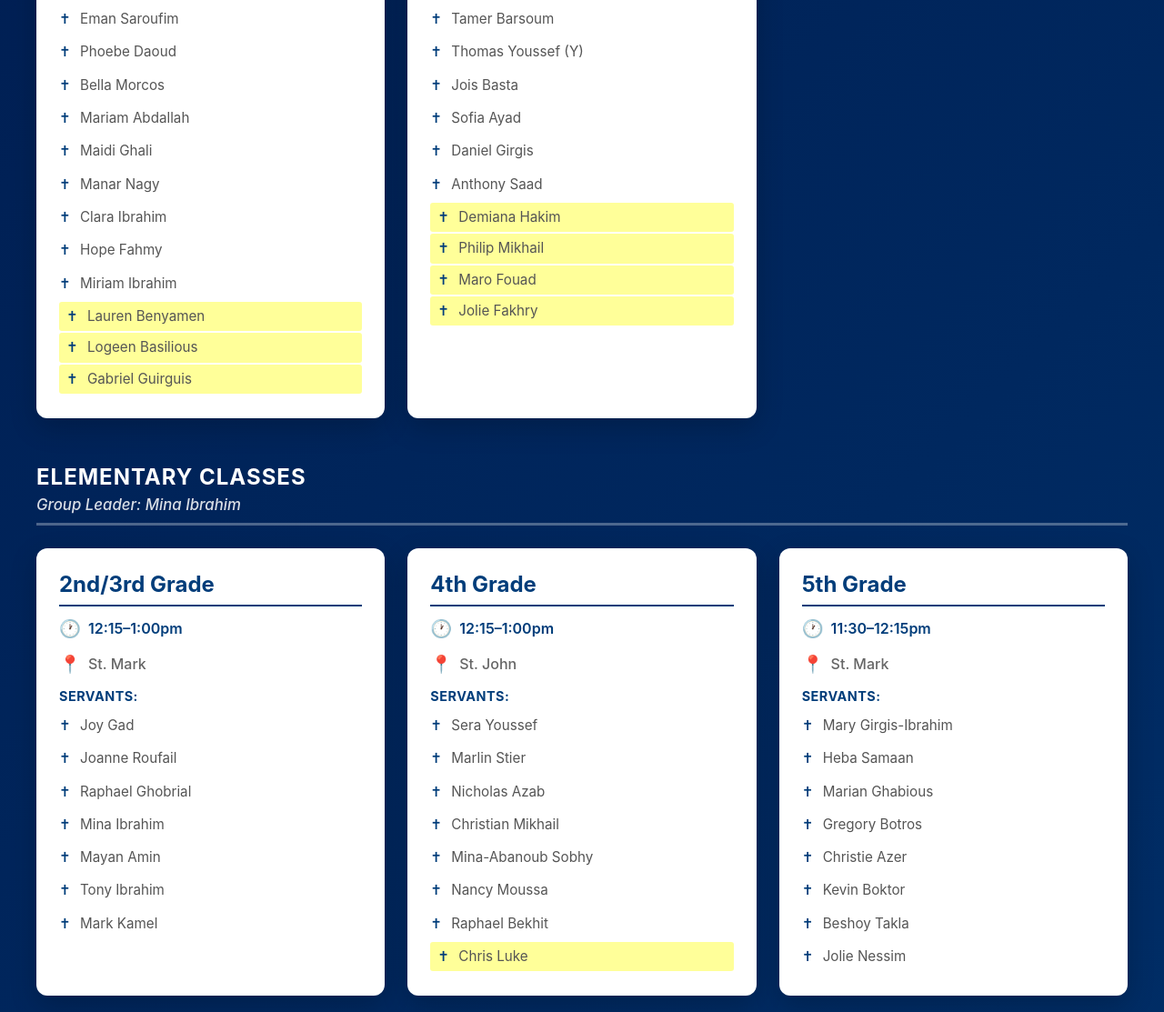
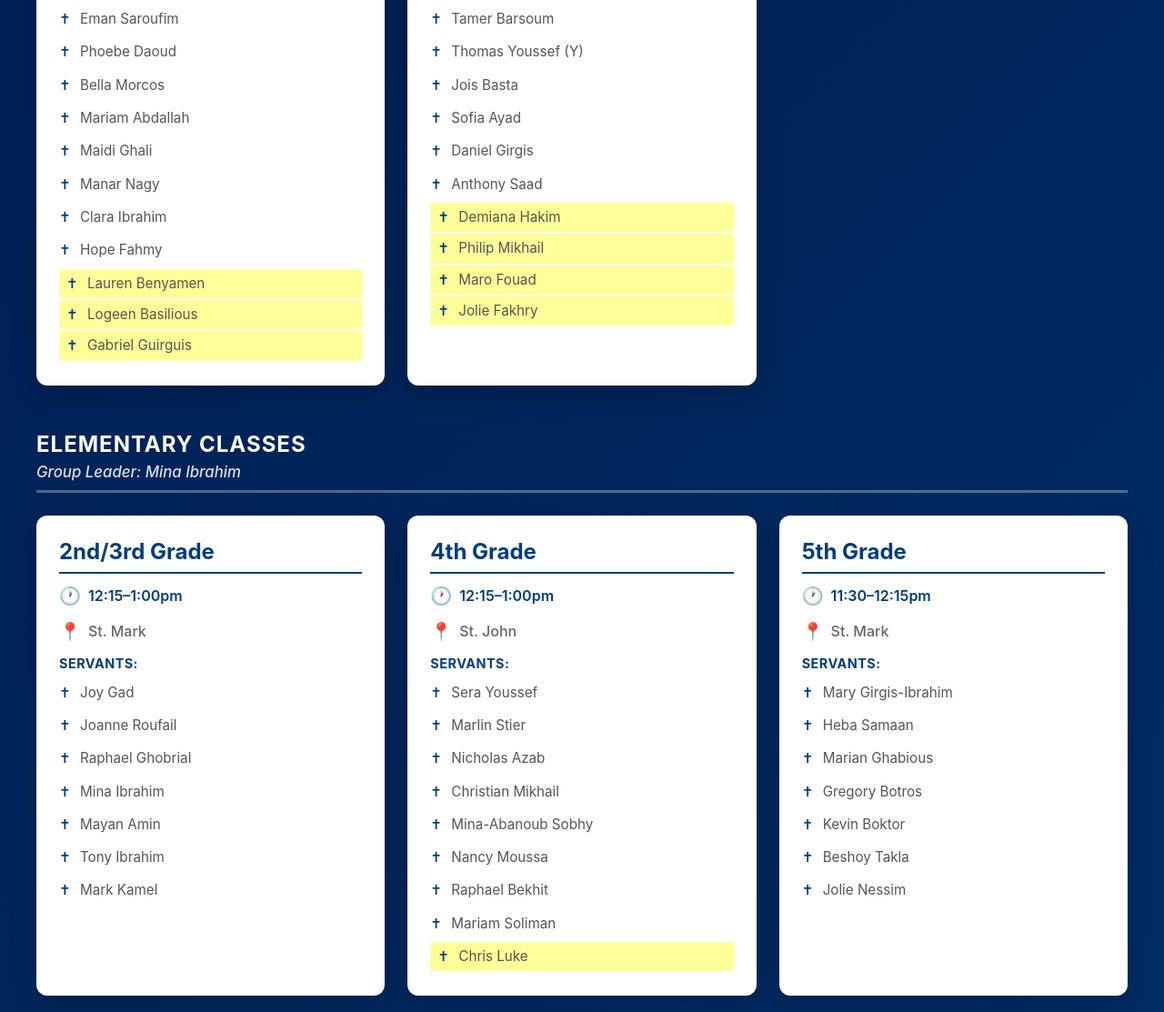
Before and after one commit to christophermetri/sunday-school-assignments, a plain HTML site: page index.html in a window 1280 px wide. Shown: the part 1099-2212 px from the top of the page at 91% size. Drawn offline with Linux system fonts and the light colour scheme.

Commit message:
Add files via upload

```diff
--- a/index.html
+++ b/index.html
@@ -254,7 +254,6 @@
                         <div class="servant">Manar Nagy</div>
                         <div class="servant">Clara Ibrahim</div>
                         <div class="servant">Hope Fahmy</div>
-                        <div class="servant">Miriam Ibrahim</div>
                         <div class="servant new">Lauren Benyamen</div>
                         <div class="servant new">Logeen Basilious</div>
                         <div class="servant new">Gabriel Guirguis</div>
@@ -315,6 +314,7 @@
                         <div class="servant">Mina-Abanoub Sobhy</div>
                         <div class="servant">Nancy Moussa</div>
                         <div class="servant">Raphael Bekhit</div>
+                        <div class="servant">Mariam Soliman</div>
                         <div class="servant new">Chris Luke</div>
                     </div>
                 </div>
@@ -329,7 +329,6 @@
                         <div class="servant">Heba Samaan</div>
                         <div class="servant">Marian Ghabious</div>
                         <div class="servant">Gregory Botros</div>
-                        <div class="servant">Christie Azer</div>
                         <div class="servant">Kevin Boktor</div>
                         <div class="servant">Beshoy Takla</div>
                         <div class="servant">Jolie Nessim</div>
@@ -536,7 +535,9 @@
                     Auxiliary servants are those who, due to studies, living or studying away from the church, or other life circumstances, may not be able to commit to regular weekly service. They remain part of our servants community and are always welcome to serve during Spiritual Days, Mahragan, Summer Camp, retreats, and other special events. Auxiliary servants are also servants who have had less than 50% attendance to the service.
                 </p>
                 <div style="display: grid; grid-template-columns: repeat(auto-fit, minmax(250px, 1fr)); gap: 15px;">
+                    <div class="servant">Andrew Loka</div>
                     <div class="servant">Cathy Ibrahim</div>
+                    <div class="servant">Christie Azer</div>
                     <div class="servant">Daniel Shohdy</div>
                     <div class="servant">Evrocina Hanna</div>
                     <div class="servant">Gabby Azab</div>
```
